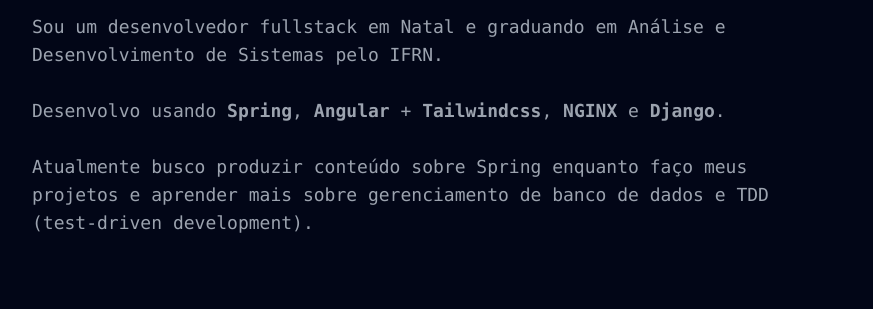
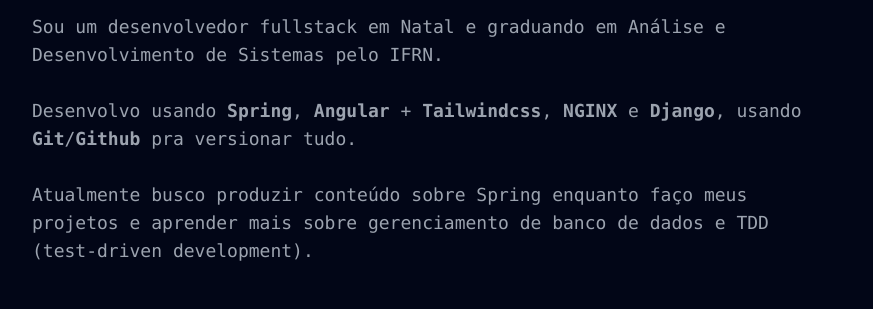
Before and after one commit to rommuloifrn/rommuloifrn.github.io, a website: page index.html in a window 1280 px wide. Shown: the part 317-626 px from the top of the page, without its empty margins (203-1076 px from the left). Drawn offline with nearby package versions, Linux system fonts and the light colour scheme; a web font is replaced by a local one.

Commit message:
fix: text

```diff
--- a/index.html
+++ b/index.html
@@ -55,7 +55,7 @@
 
         <p class="text-gray-400 font-mono">
             Sou um desenvolvedor fullstack em Natal e graduando em Análise e Desenvolvimento de Sistemas pelo IFRN.<br><br>
-            Desenvolvo usando <b>Spring</b>, <b>Angular</b> + <b>Tailwindcss</b>, <b>NGINX</b> e <b>Django</b>. <br><br>
+            Desenvolvo usando <b>Spring</b>, <b>Angular</b> + <b>Tailwindcss</b>, <b>NGINX</b> e <b>Django</b>, usando <b>Git</b>/<b>Github</b> pra versionar tudo. <br><br>
             Atualmente busco produzir conteúdo sobre Spring enquanto faço meus projetos e aprender mais sobre gerenciamento de banco de dados e TDD (test-driven development). <br>
 
         </p>
```
